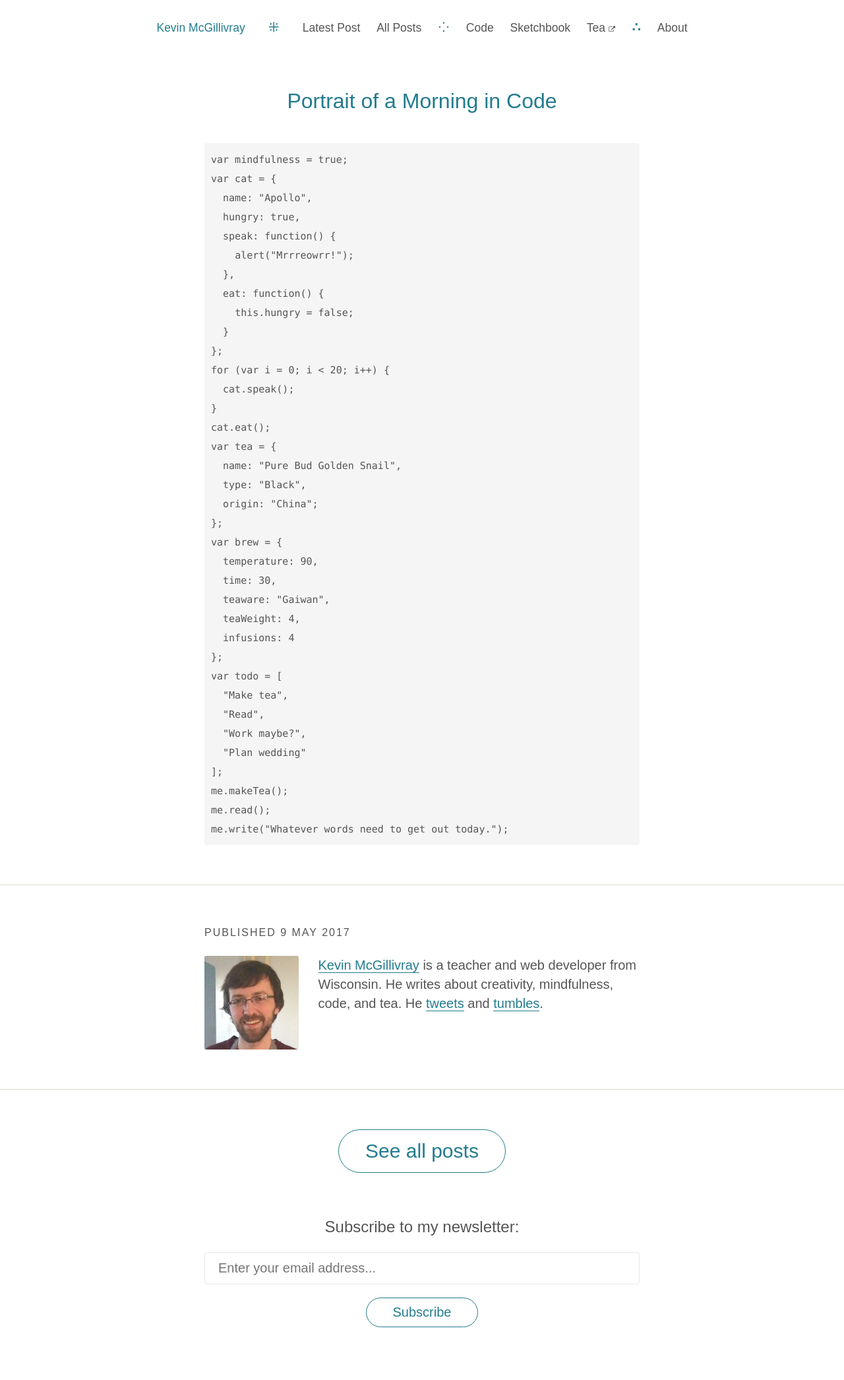
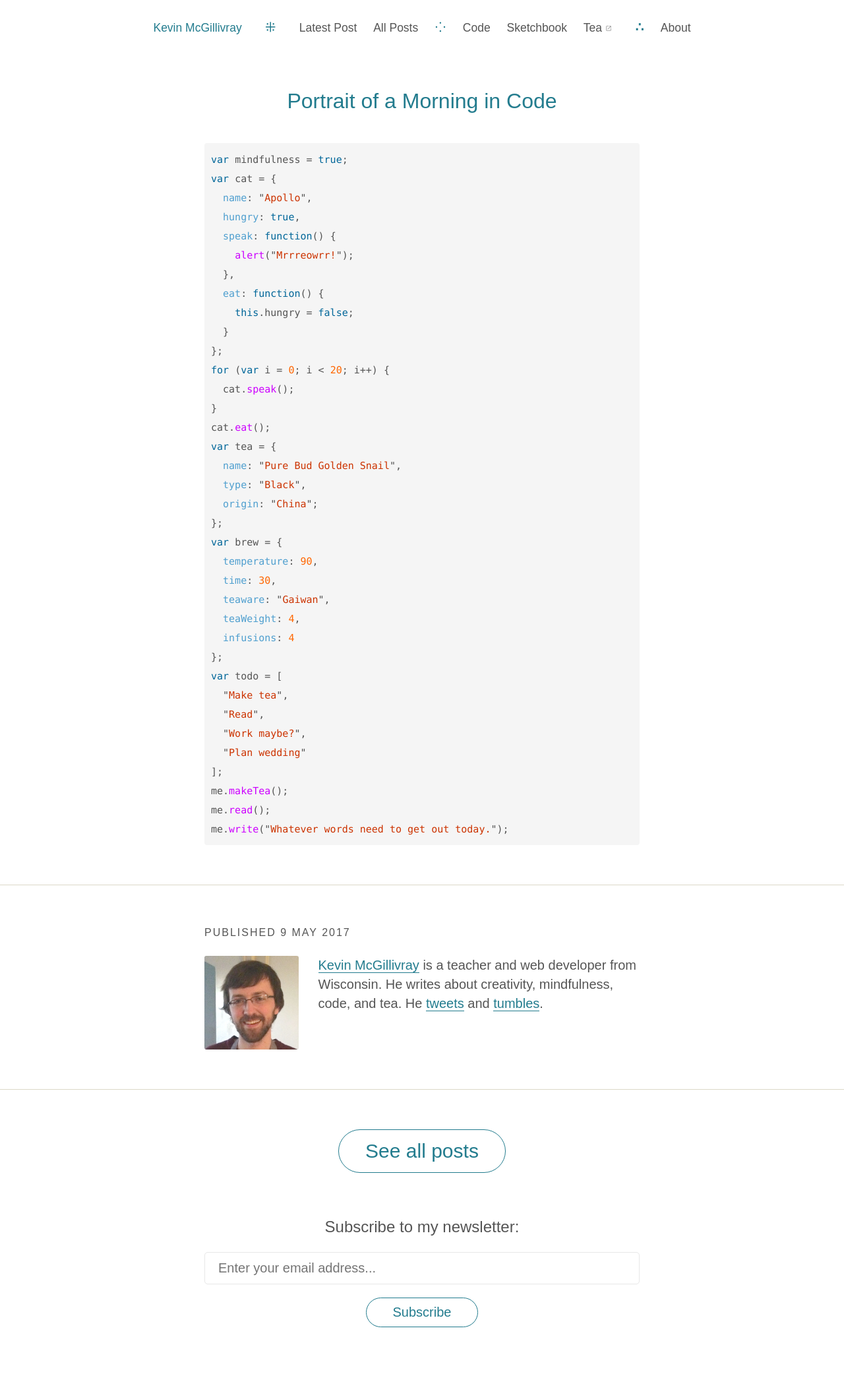
Before and after one commit to kmcgillivray/kmcgillivray.github.io, a Jekyll site: the page built from _posts/2017-05-09-portrait-of-a-morning.md, in a window 1280 px wide. Shown: the whole page at 66% size. Built offline with Jekyll 4.4.1, drawn with Linux system fonts in a browser that asks for light colours; nearby versions of some CDN libraries.

Commit message:
Remove icon css, only load syntax highlighting when needed, hide unstyled text

````diff
--- a/_includes/head.html
+++ b/_includes/head.html
@@ -4,10 +4,11 @@
 	<title>{{ page.title}} {% if page.title %}|{% endif %} {{ site.title }} </title>
   <meta name="description" content="Web developer, graphic designer, teacher. All about creativity, education, mindfulness, and tea.">
 
-	<link rel="stylesheet" href="https://unpkg.com/tachyons/css/tachyons.min.css">
-  <link href="//maxcdn.bootstrapcdn.com/font-awesome/4.1.0/css/font-awesome.min.css" rel="stylesheet">
+	<link rel="stylesheet" href="https://unpkg.com/tachyons@4.7.0/css/tachyons.min.css"/>
 	<link rel="stylesheet" href="/css/main.css">
-  <link rel="stylesheet" href="/css/syntax.css">
+	{% if page.syntax %}
+  	<link rel="stylesheet" href="/css/syntax.css">
+	{% endif %}
 
   <script src="//use.typekit.net/zmv7dtr.js"></script>
   <script>try{Typekit.load();}catch(e){}</script>
--- /dev/null
+++ b/_includes/icons/external-link.html
@@ -0,0 +1,4 @@
+<svg viewBox="0 0 24 24" enable-background="new 0 0 24 24" xml:space="preserve">
+  <path fill="none" d="M0,0h24v24H0V0z"/>
+  <path fill="#999" d="M19,19H5V5h7V3H5C3.9,3,3,3.9,3,5v14c0,1.1,0.9,2,2,2h14c1.1,0,2-0.9,2-2v-7h-2V19z M14,3v2h3.6l-9.8,9.8l1.4,1.4L19,6.4V10h2V3H14z"/>
+</svg>
--- a/_includes/navigation.html
+++ b/_includes/navigation.html
@@ -18,7 +18,7 @@
   			<a class="text bn" href="/sketchbook">Sketchbook</a>
   		</li>
 			<li class="dib ph2">
-  			<a target="_blank" class="text bn" href="http://teaguide.co">Tea <span class="small fa fa-external-link text"></span></a>
+  			<a target="_blank" class="text bn" href="http://teaguide.co">Tea <span class="dib w1 pr2 text">{% include icons/external-link.html %}</span></a>
   		</li>
     </ul>
     <span class="db dib-ns main ph2 b"><span class="dn di-ns">∴</span></span>
--- a/_posts/2017-05-09-portrait-of-a-morning.md
+++ b/_posts/2017-05-09-portrait-of-a-morning.md
@@ -3,9 +3,10 @@
 title: "Portrait of a Morning in Code"
 category: writing
 description: "cat.eat();"
+syntax: true
 ---
 
-```
+```javascript
 var mindfulness = true;
 var cat = {
   name: "Apollo",
--- a/_sass/typography.scss
+++ b/_sass/typography.scss
@@ -160,3 +160,9 @@
 .small {
   font-size: .5rem;
 }
+.wf-loading {
+	visibility: hidden;
+}
+.wf-active {
+	visibility: visible;
+}
````
Also changed, not shown: _posts/2015-10-30-writing-code-from-scratch.md (+1 -0 lines), _posts/2017-02-01-wisconsin-refugees-development-notes.md (+2 -1 lines).
